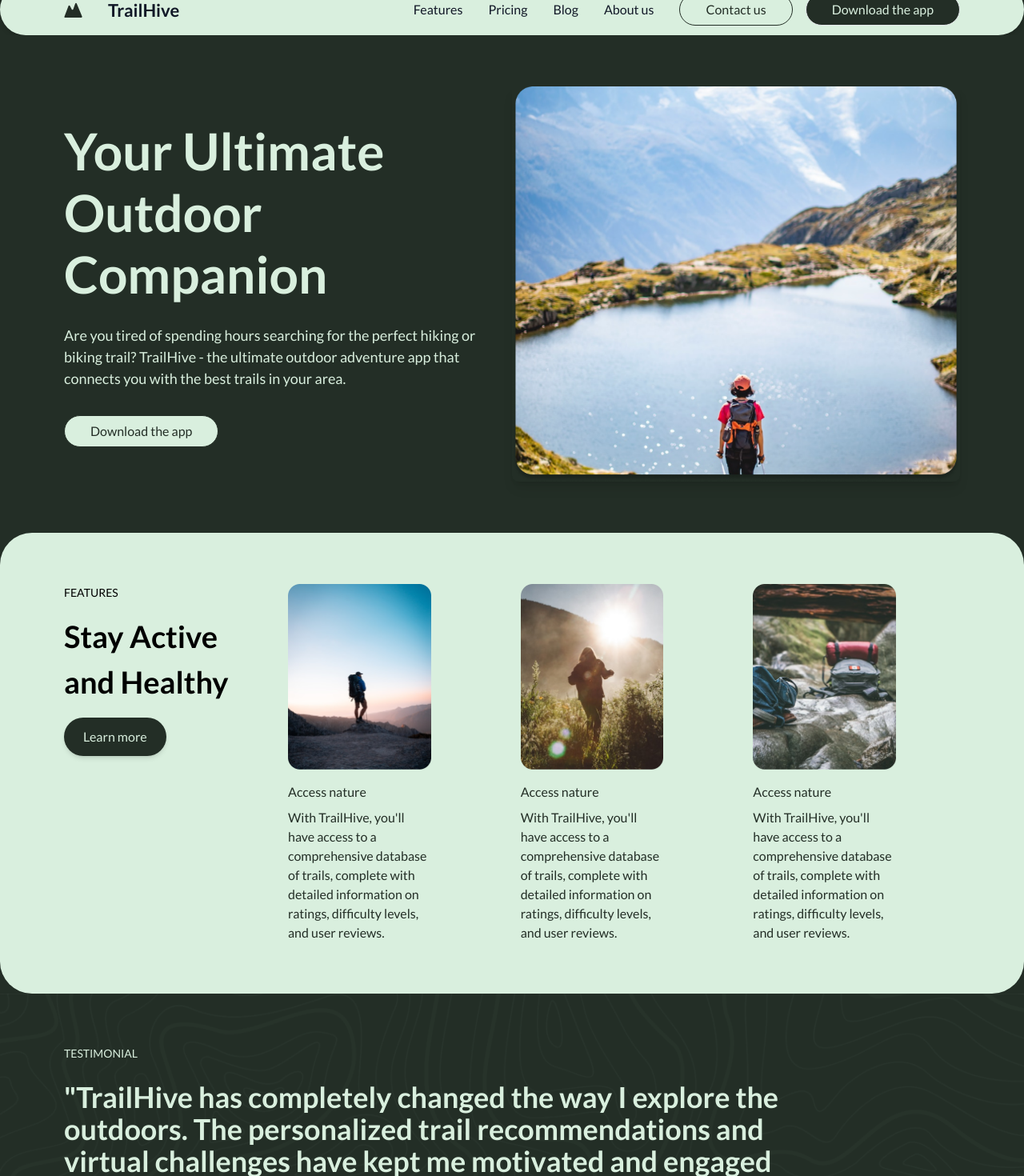
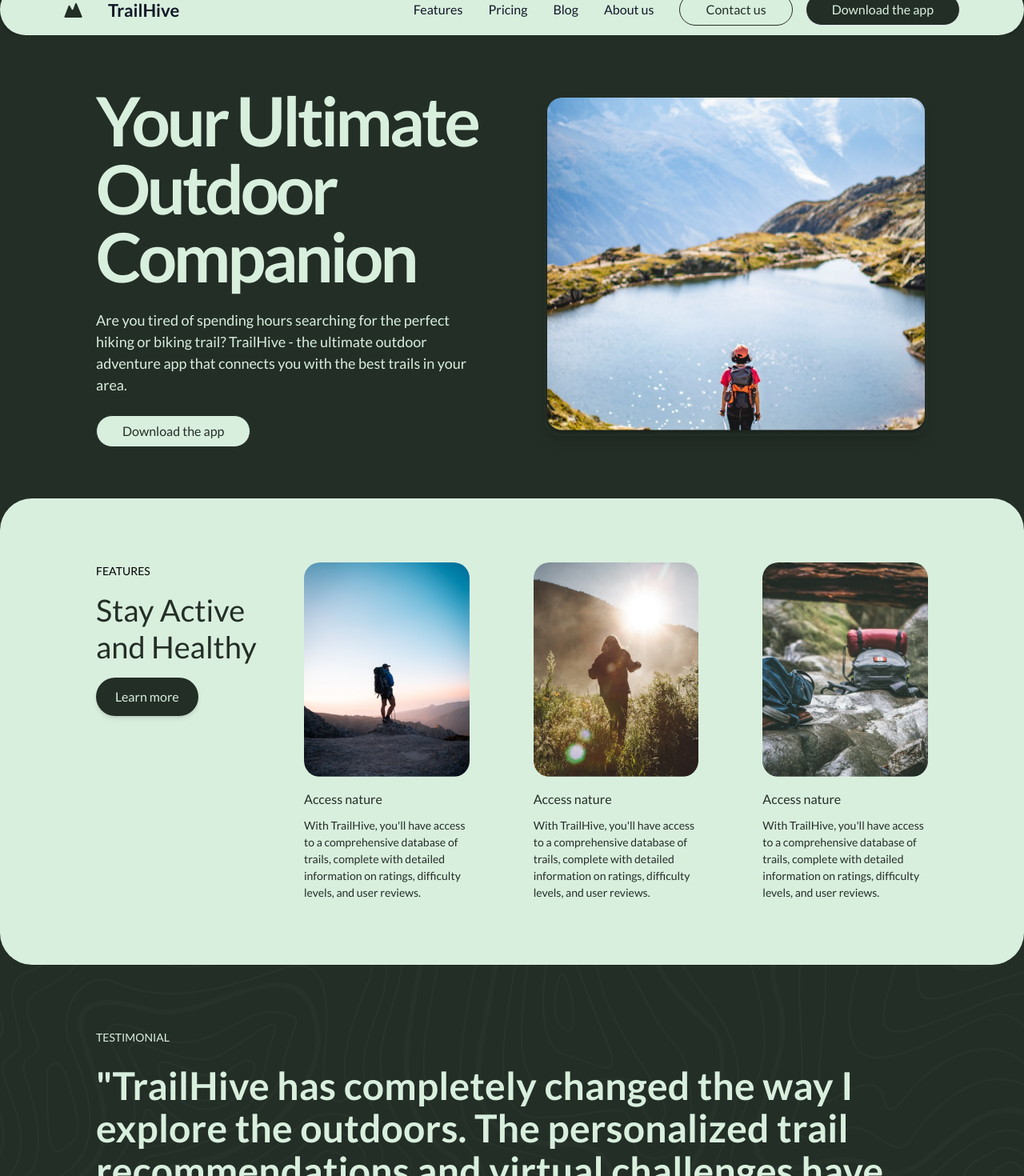
Before and after one commit to aliyazakirova/trailhive, a Next.js app: page / in a window 1280 px wide. Shown: the part 20-1490 px from the top of the page at 80% size. Built offline with nearby package versions, Linux system fonts and the light colour scheme.

Commit message:
almost done

```diff
--- a/app/globals.css
+++ b/app/globals.css
@@ -29,10 +29,19 @@
     @apply px-6 lg:px-20;
   }
   .section-container {
-    @apply px-7 lg:px-20 py-16;
+    @apply px-7 lg:px-[120px] py-[80px];
   }
-  .bold-64 {
-    @apply text-[64px] font-[700] leading-[120%];
+  .light-12 {
+    @apply text-[12px] font-[300];
+  }
+  .light-14 {
+    @apply text-[14px] font-[300];
+  }
+  .light-16 {
+    @apply text-[16px] font-[400];
+  }
+  .regular-12 {
+    @apply text-[12px] font-[400];
   }
   .regular-14 {
     @apply text-[14px] font-[400];
@@ -46,19 +55,28 @@
   .regular-20 {
     @apply text-[20px] font-[300];
   }
-  .bold-48 {
-    @apply text-[48px] font-[700] leading-[120%];
-  }
   .semibold-48 {
     @apply text-[48px] font-[400] leading-[120%];
+  }
+  .semibold-38 {
+    @apply text-[38px] font-[400] leading-[120%];
   }
   .bold-24 {
     @apply text-[24px] font-[700] leading-[120%];
   }
-  .medium-16
-  {
-    @apply text-[16px] font-[500]
+  .bold-64 {
+    @apply text-[64px] font-[700] leading-[120%];
   }
+  .bold-50 {
+    @apply text-[50px] font-[700] leading-[110%];
+  }
+  .bold-48 {
+    @apply text-[48px] font-[700] leading-[110%];
+  }
+  .bold-85 {
+    @apply text-[85px] font-[700] leading-[100%];
+  }
+
 }
 /* Hide scrollbar for Chrome, Safari and Opera */
 .hide-scrollbar::-webkit-scrollbar {
--- a/components/Button.tsx
+++ b/components/Button.tsx
@@ -15,7 +15,7 @@
       type={type}
     >
       {icon && <Image src={icon} alt={title} width={24} height={24} />}
-      <span className="font-normal whitespace-nowrap cursor-pointer">{title}</span>
+      <span className="regular-16 whitespace-nowrap cursor-pointer">{title}</span>
     </button>
   );
 }
--- a/components/Features.tsx
+++ b/components/Features.tsx
@@ -30,7 +30,7 @@
         <div className="flex flex-col md:flex-row justify-between items-start">
           <div className="md:w-1/4 mb-8 md:mb-0">
             <h2 className="regular-14 uppercase mb-4">FEATURES</h2>
-            <h2 className="text-[38px] font-bold text-gray-90 mb-4">
+            <h2 className="text-[38px] semibold-38 text-green-90 mb-4">
               Stay Active
               <br />
               and Healthy
@@ -39,20 +39,20 @@
               Learn more
             </button>
           </div>
-          <div className="md:w-3/4 flex justify-center space-x-8">
+          <div className="w-full flex flex-grow items-start md:w-3/4 justify-center space-x-[80px]">
             {features.map((feature, index) => (
-              <div key={index} className="pr-[80px]">
+              <div key={index} className="">
                 <Image
                   src={feature.image}
                   alt={feature.title}
                   width={311}
                   height={240}
-                  className="rounded-lg mb-4"
+                  className="rounded-[20px] mb-[16px]"
                 />
-                <h3 className="regular-16 text-green-90 mb-2">
+                <h3 className="semibold-16 text-green-90 mb-[10px]">
                   {feature.title}
                 </h3>
-                <p className="regular-16 text-green-90">{feature.description}</p>
+                <p className="regular-14 text-green-90 text-left">{feature.description}</p>
               </div>
             ))}
           </div>
--- a/components/Hero.jsx
+++ b/components/Hero.jsx
@@ -1,25 +1,35 @@
-import Image from 'next/image';
-import heroImage from '../public/hero_img.png';
-import Button from './Button';
+import Image from "next/image";
+import heroImage from "../public/hero_img.png";
+import Button from "./Button";
 
 const Hero = () => {
   return (
-    <section className="bg-green-90 text-gray-10 section-container relative overflow-hidden">
-      <div className="max-container flex flex-col lg:flex-row items-center">
-        <div className="lg:w-1/2">
-          <h1 className="bold-64 mb-6 text-green-10 { letterSpacing: '-0.02em' }">Your Ultimate Outdoor Companion</h1>
-          <p className="regular-18 mb-8 text-green-10">
-            Are you tired of spending hours searching for the perfect hiking or biking trail? TrailHive - the ultimate outdoor adventure app that connects you with the best trails in your area.
+    <section className="bg-green-90 py-[64px] px-[120px] relative overflow-hidden">
+      <div className="max-container flex flex-col lg:flex-row items-center space-x-[80px]">
+        <div className="lg:w-1/2 max-w-2xl">
+          <div className="mb-[24px]">
+            <h1 className="bold-85 mb-[24px] text-green-10 tracking-tighter">
+              Your Ultimate Outdoor Companion
+            </h1>
+            <p className="regular-18 text-green-10">
+              Are you tired of spending hours searching for the perfect hiking
+              or biking trail? TrailHive - the ultimate outdoor adventure app
+              that connects you with the best trails in your area.
             </p>
+            </div>
             <Button
               type="button"
               title="Download the app"
               variant="btn_white"
             />
+        </div>
 
-        </div>
         <div className="lg:w-1/2 mt-8 lg:mt-0 flexCenter">
-          <Image src={heroImage} alt="Hiking" className="rounded-lg shadow-lg" />
+          <Image
+            src={heroImage}
+            alt="Hiking"
+            className="rounded-[20px] shadow-lg"
+          />
         </div>
       </div>
       <div className="hero-map"></div>
--- a/components/Testimonial.tsx
+++ b/components/Testimonial.tsx
@@ -11,9 +11,9 @@
       backgroundPosition: 'center',
     }}
   >
-      <div className="max-w-4xl text-left mb-[100px]">
-        <h2 className="regular-14 uppercase mb-[24px]">Testimonial</h2>
-        <p className="bold-48 md:text-4xl font-semibold mb-[24px]">
+      <div className="max-w-7xl text-left mb-[100px]">
+        <h2 className="regular-14 uppercase">Testimonial</h2>
+        <p className="max-w-6xl bold-48 font-semibold mt-[24px] mb-[24px] text-left tracking-[.2px]">
           "TrailHive has completely changed the way I explore the outdoors. The
           personalized trail recommendations and virtual challenges have kept me
           motivated and engaged with my adventures."
--- a/components/TestimonialTwo.jsx
+++ b/components/TestimonialTwo.jsx
@@ -10,9 +10,9 @@
       backgroundPosition: 'center top',
     }}
   >
-      <div className="max-w-4xl text-left mb-[32px]">
-        <h2 className="regular-14 uppercase mb-[24px]">Testimonial</h2>
-        <p className="bold-48 md:text-4xl font-semibold mb-[24px]">
+      <div className="max-w-7xl text-left mb-[32px]">
+        <h2 className="regular-14 uppercase">Testimonial</h2>
+        <p className="max-w-3xl bold-48 mb-[24px] mt-[24px] text-left tracking-[.32px]">
         "I love the social networking aspect of TrailHive. It's great to connect with other hikers and bikers and plan group events together."
         </p>
         <p className="bold-24">- Sara L.</p>
```
Also changed, not shown: components/Footer.jsx (+30 -28 lines), public/icons/facebook.svg. Lines whose indentation alone changed are shown as unchanged.
